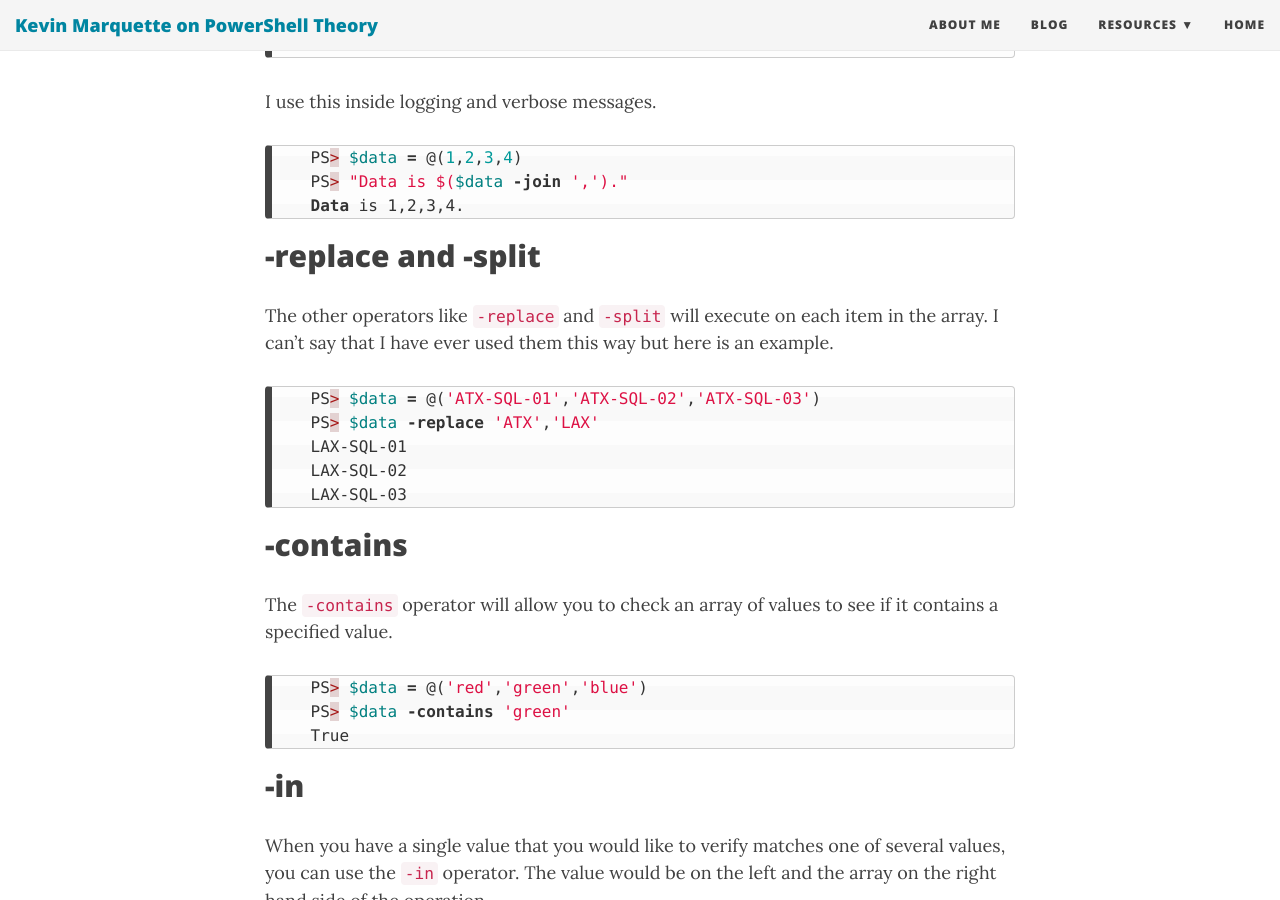
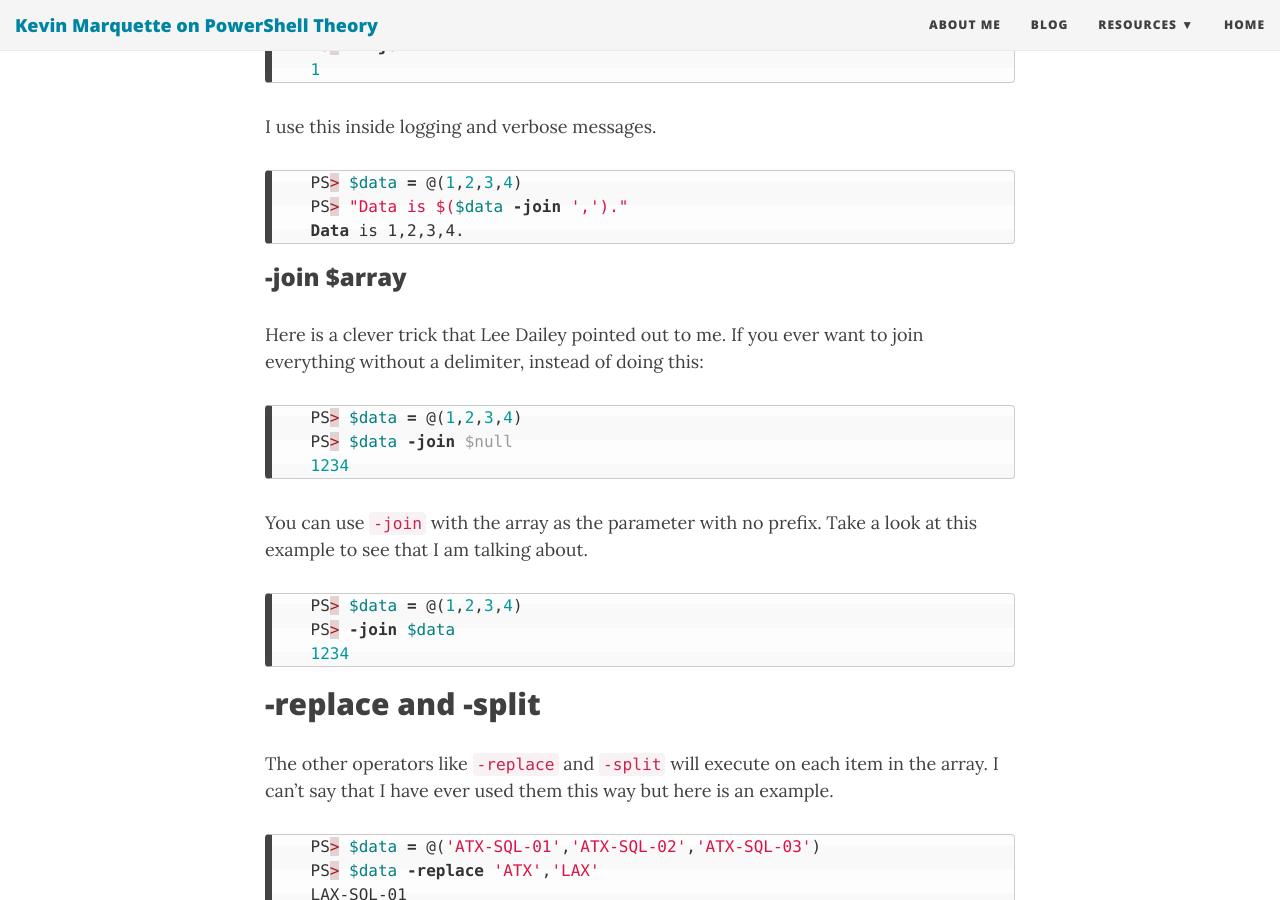
Before and after one commit to KevinMarquette/kevinmarquette.github.io, a Jekyll site: the page built from _posts/2018-10-15-Powershell-arrays-Everything-you-wanted-to-know.md, in a window 1280 px wide and 900 px high, scrolled down 15726 px. Built offline with Jekyll 4.4.1, drawn with Linux system fonts in a browser that asks for light colours; nearby versions of some CDN libraries.

Commit message:
-join array with no delimiter

````diff
--- a/_posts/2018-10-15-Powershell-arrays-Everything-you-wanted-to-know.md
+++ b/_posts/2018-10-15-Powershell-arrays-Everything-you-wanted-to-know.md
@@ -546,6 +546,24 @@ I use this inside logging and verbose messages.
     Data is 1,2,3,4.
 ```
 
+### -join $array
+
+Here is a clever trick that Lee Dailey pointed out to me. If you ever want to join everything without a delimiter, instead of doing this:
+
+``` posh
+    PS> $data = @(1,2,3,4)
+    PS> $data -join $null
+    1234
+```
+
+You can use `-join` with the array as the parameter with no prefix. Take a look at this example to see that I am talking about.
+
+``` posh
+    PS> $data = @(1,2,3,4)
+    PS> -join $data
+    1234
+```
+
 ## -replace and -split
 
 The other operators like `-replace` and `-split` will execute on each item in the array. I can't say that I have ever used them this way but here is an example.
````
